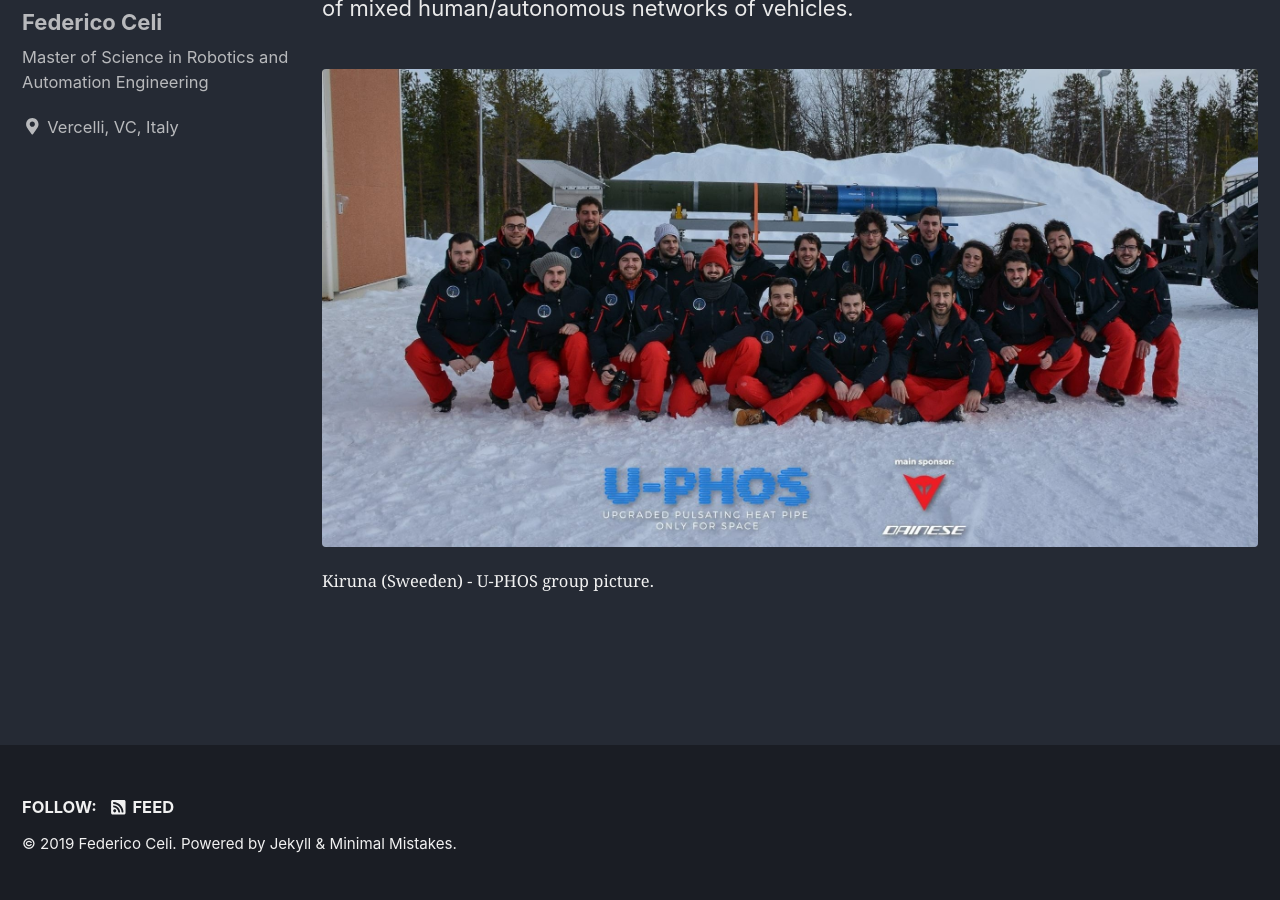
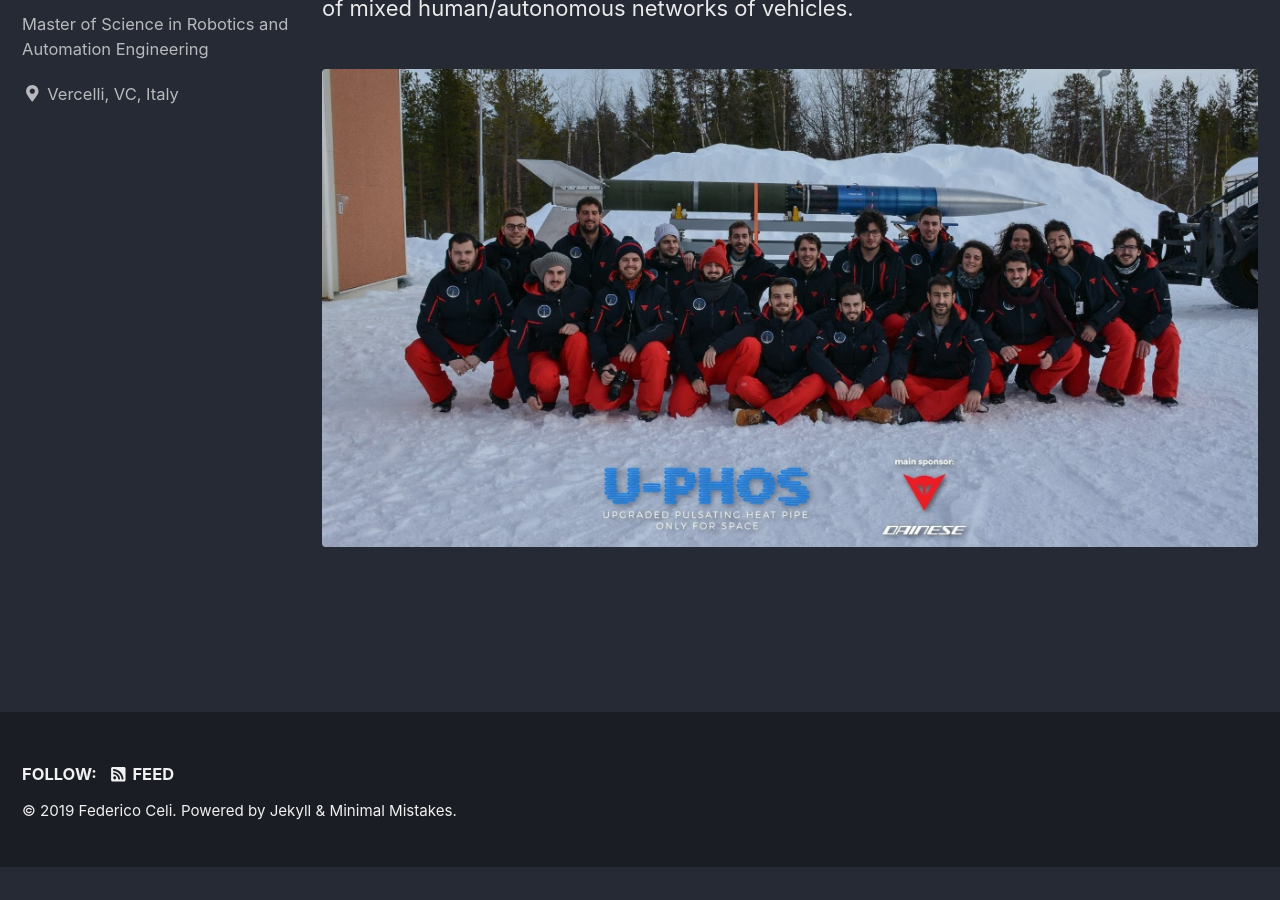
Before and after one commit to federicoceli/federicoceli.github.io, a Jekyll site: the page built from _pages/about.md, in a window 1280 px wide and 900 px high, scrolled down 369 px. Built offline with Jekyll 4.4.1, drawn with Linux system fonts in a browser that asks for light colours; cached includes are drawn as plain includes; after the commit the page ends 1236 px from its top, so only the background shows below that.

```diff
--- a/_pages/about.md
+++ b/_pages/about.md
@@ -11,4 +11,4 @@ classes: wide
 
 I am an Italian student, just graduated Master of Science in Robotics and Automation Engineering at the University of Pisa, Italy; my Bachelor Degree is in Computer Engineering. I have a two years experience in the space science and research field, having collaborated as a student with the European Space Agency. From December 2017 to June 2018 I was Visiting Scholar at the Georgia Institute of Technology under the supervision of Dr. Magnus Egerstedt, working on barrier certificates for safety of swarms of mixed human/autonomous networks of vehicles.
 
-{% include figure image_path="/assets/images/uphos.JPG" alt="U-PHOS group picture" caption="Kiruna (Sweeden) - U-PHOS group picture." %}
+{% include figure image_path="/assets/images/uphos.JPG" alt="U-PHOS group picture" %}
```
Also changed, not shown: _pages/publications.md (+1 -1 lines), 1 other file.
